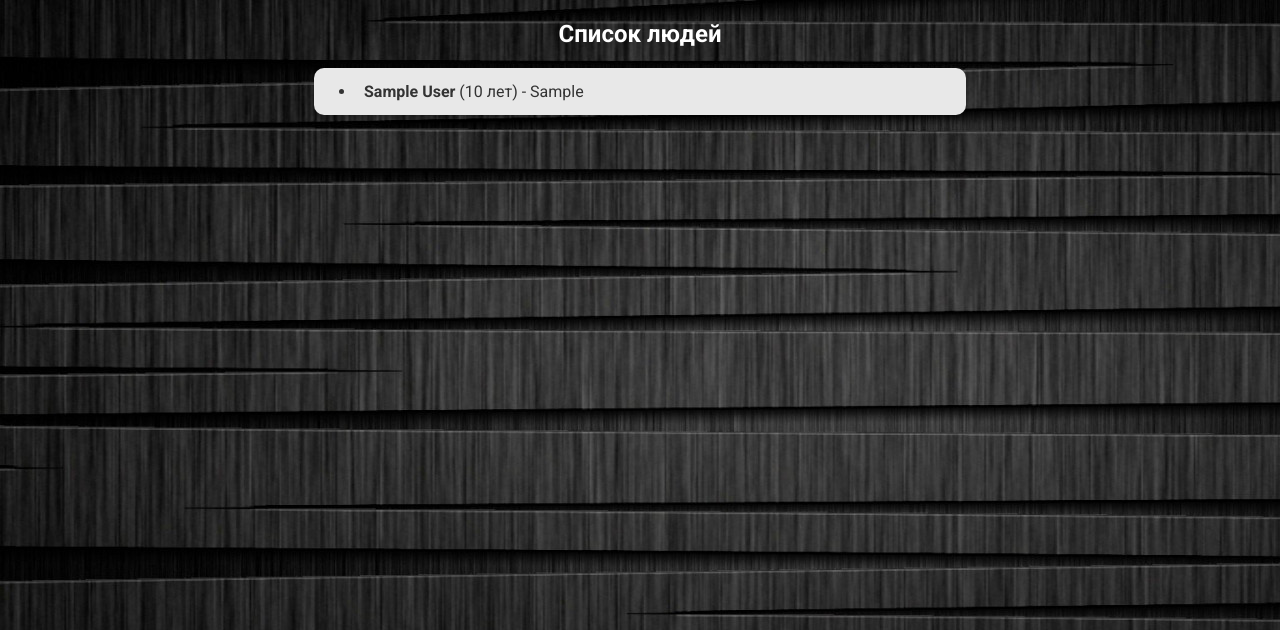
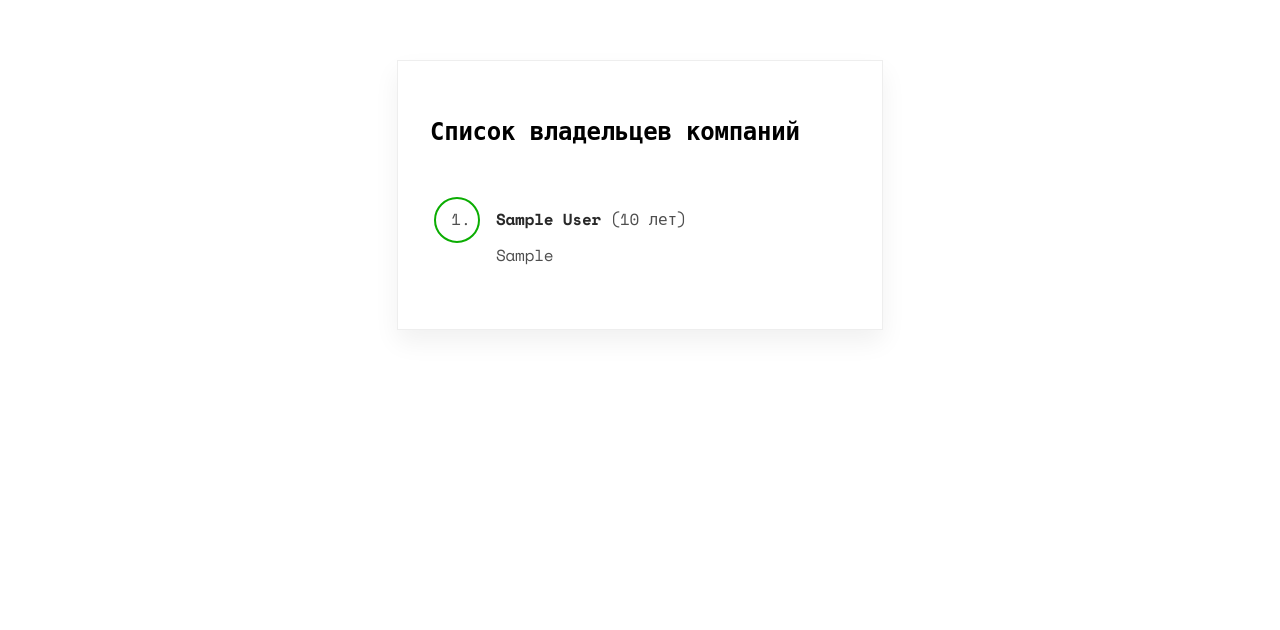
Before and after one commit to sssm0ulder/django_preview_project, a Django app: page / in a window 1280 px wide. Shown: the top 630 px of the page. Run offline with Django 5.2, Linux system fonts and the light colour scheme; tables that the repository leaves empty hold one stand-in row (values such as "Sample post").

Commit message:
changed the appearance of the displayed content

```diff
--- a/example/static/css/person_list.css
+++ b/example/static/css/person_list.css
@@ -1,59 +1,50 @@
-@import url('https://fonts.googleapis.com/css2?family=Roboto:wght@400;700&display=swap');
+@import url('https://fonts.googleapis.com/css2?family=Space+Mono:ital,wght@0,400;0,700;1,400;1,700&display=swap');
 
 body {
-  background-image: url("../images/grey_background.jpg");
-  font-family: 'Roboto', sans-serif;
+  font-family: 'Space Mono', monospace;
+  display: flex;
+  flex-direction: column;
+  max-width: 420px;
+  padding: 32px;
+  margin: 60px auto;
+  border: 1px solid #eee;
+  box-shadow: 0px 12px 24px rgba(0, 0, 0, 0.06);
 }
 
-h2 {
-  text-align: center;
-  color: #FFF;
-  margin-bottom: 20px;
-  font-weight: 700;
+* {
+  -webkit-font-smoothing: antialiased;
+  -moz-osx-font-smoothing: grayscale;
+  text-rendering: optimizelegibility;
+  letter-spacing: -0.25px;
 }
 
-.square {
-  width: 50%;
-  margin: 20px auto;
-  padding: 10px;
-  background: #E8E8E8;
-  border-radius: 10px;
-  box-shadow: 0 2px 5px rgba(0,0,0,0.2);
+ol {
+  padding-left: 50px;
+}
+li {
+  color: #4F4F4F;
+  padding-left: 16px;
+  margin-top: 24px;
+  position: relative;
+  font-size: 16px;
+  line-height: 20px;
+
+  &:before {
+    content: '';
+    display: block;
+    height: 42px;
+    width: 42px;
+    border-radius: 50%;
+    border: 2px solid #ddd;
+    position: absolute;
+    top: -12px;
+    left: -46px;
+  }
 }
 
-.square li {
-  margin: 0 0 10px 2em;
-  padding: 4px 8px;
-  border-top: 2px solid #787A77;
-  transition: .3s linear;
-  color: #333;
+strong { color: #292929; }
+
+ol.alternating-colors {
+  li:nth-child(odd):before { border-color: #0BAD02; }
+  li:nth-child(even):before { border-color: #2378D5; }
 }
-.square li:first-child {
-  border-top: none;
-}
-.square li:last-child {margin-bottom: 0;}
-.square li:before {
-  content: counter(li);
-  counter-increment: li;
-  position: absolute;
-  top: -2px;
-  left: -2em;
-  width: 2em;
-  box-sizing: border-box;
-  margin-right: 8px;
-  padding: 4px;
-  border-top: 2px solid #787A77;
-  border-left: 2px solid transparent;
-  border-right: 2px solid transparent;
-  border-bottom: 2px solid transparent;
-  background: #787A77;
-  color: white;
-  font-weight: bold;
-  text-align: center;
-  transition: .3s linear;
-}
-.square li:hover {border-top: 2px solid #389F70;}
-.square li:hover:before {
-  border: 2px solid #389F70;
-  background: #98EABA;
-}
--- a/example/templates/person_list.html
+++ b/example/templates/person_list.html
@@ -6,11 +6,13 @@
     <link rel="stylesheet" type="text/css" href="{% static 'css/person_list.css' %}">
 </head>
 <body>
-    <h2>Список людей</h2>
-    <ul class="square">
+  <h2>Список владельцев компаний</h2>
+  <ol class="alternating-colors">
         {% for person in persons %}
-      <li><b>{{ person.first_name }} {{ person.last_name }}</b> ({{ person.age }} лет) - {{ person.company }}</li>
+        <li><strong>{{ person.first_name }} {{ person.last_name }}</strong> ({{ person.age }} лет)
+          <p>{{ person.company }}</p>
+        </li>
         {% endfor %}
-    </ul>
+  </ol>
 </body>
 </html>
--- a/example/views.py
+++ b/example/views.py
@@ -9,4 +9,4 @@ def person_list(request):
     if len(persons) == 0:
         add_fake_data_to_database()
 
-    return render(request, 'person_list.html', {'persons': persons})
+    return render(request, 'person_list.html', {'persons': persons[:5]})
```
